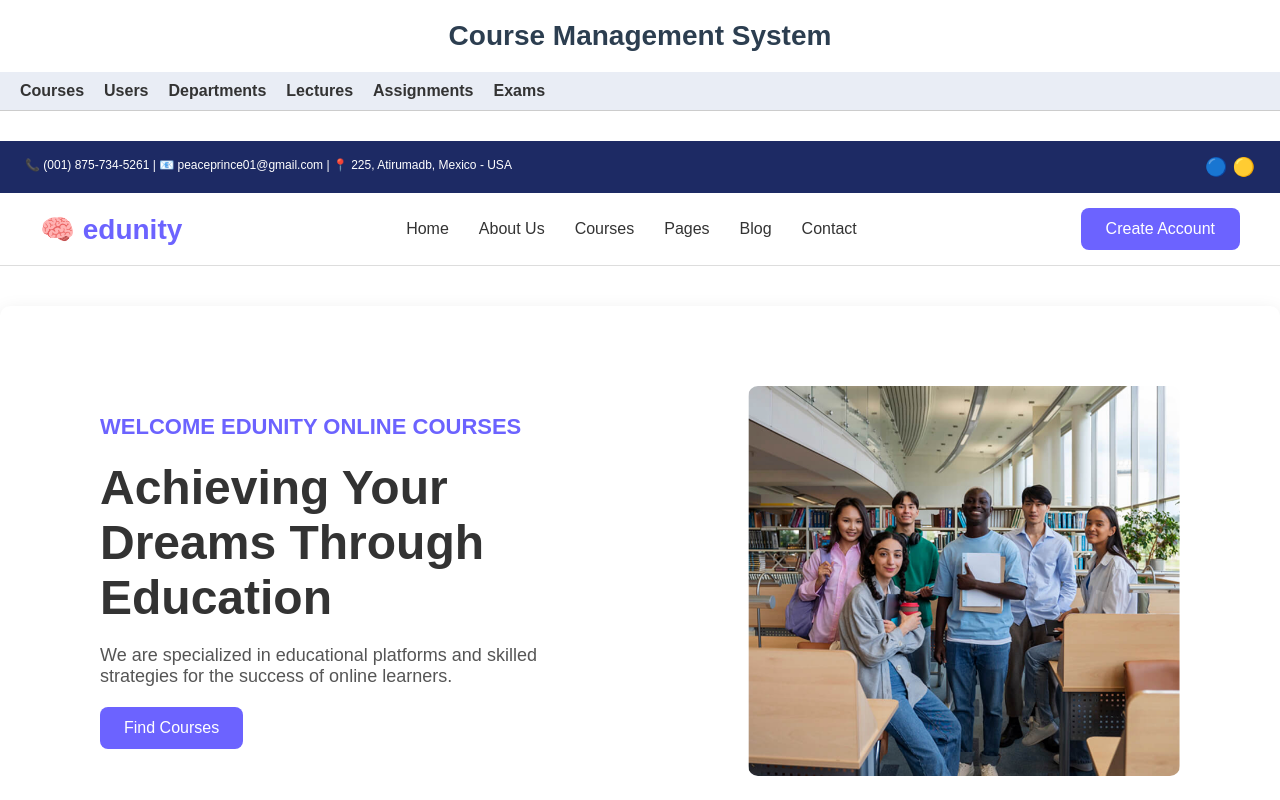
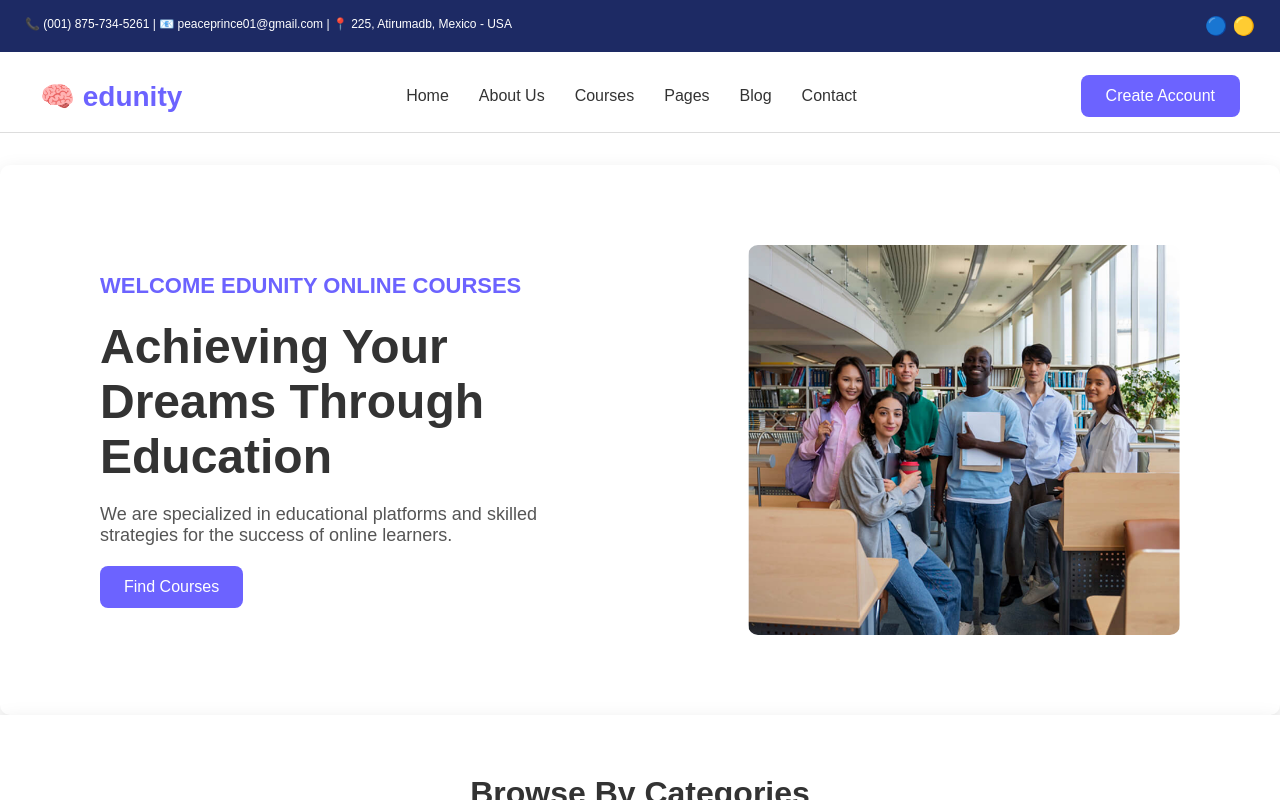
Before and after one commit to Adhurimi69/course_app, a React (Create React App) app in the folder frontend/: page / in a window 1280 px wide. Built offline with nearby package versions, Linux system fonts and the light colour scheme.

Commit message:
bug fixed

```diff
--- a/frontend/src/App.js
+++ b/frontend/src/App.js
@@ -1,6 +1,5 @@
-// App.js
 import React from "react";
-import { BrowserRouter as Router, Routes, Route, Link } from "react-router-dom";
+import { BrowserRouter as Router, Routes, Route, Link, useLocation } from "react-router-dom";
 import Users from "./Views/Users";
 import Departments from "./Views/Departments";
 import Lectures from "./Views/Lectures";
@@ -11,10 +10,14 @@ import Exams from "./Views/Exams";
 import "./App.css";
 
 function App() {
+  const location = useLocation();
+  const isHome = location.pathname === "/";
+
   return (
     <div className="App">
-      <h1 className="title">Course Management System</h1>
+      {!isHome && <h1 className="title">Course Management System</h1>}
 
+      {!isHome && (
         <nav className="nav-bar">
           <Link to="/app">Courses</Link>
           <Link to="/app/users">Users</Link>
@@ -23,15 +26,16 @@ function App() {
           <Link to="/app/assignments">Assignments</Link>
           <Link to="/app/exams">Exams</Link>
         </nav>
+      )}
 
       <Routes>
+        <Route path="/" element={<Home />} />
         <Route path="/app" element={<Courses />} />
         <Route path="/app/users" element={<Users />} />
         <Route path="/app/departments" element={<Departments />} />
         <Route path="/app/lectures" element={<Lectures />} />
         <Route path="/app/assignments" element={<Assignment />} />
         <Route path="/app/exams" element={<Exams />} />
-        <Route path="/" element={<Home />} />
       </Routes>
     </div>
   );
```
Also changed, not shown: frontend/src/App.css (line endings or trailing spaces), frontend/src/Views/Home.css (line endings or trailing spaces), frontend/src/Views/Home.js (line endings or trailing spaces). Lines whose indentation alone changed are shown as unchanged.
